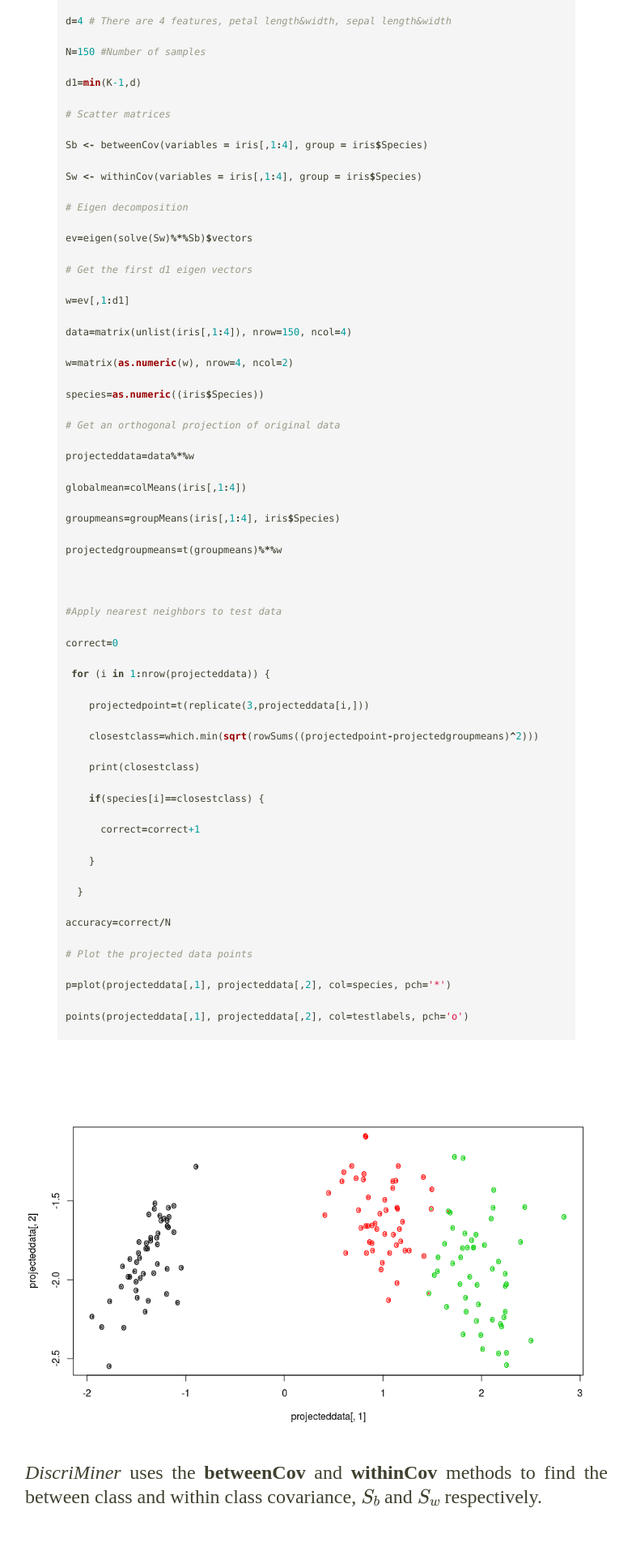
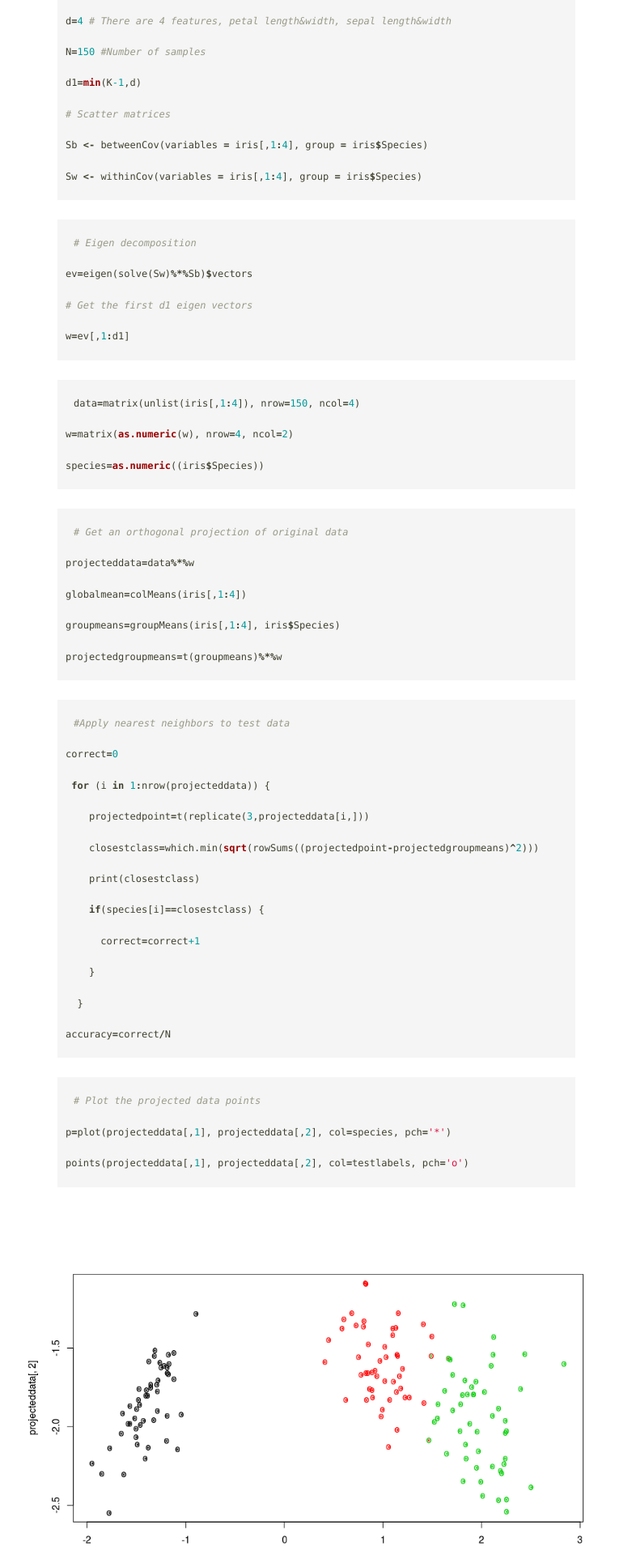
Before and after one commit to akatav/akatav.github.io, a Jekyll site: the page built from chapter5.md, in a window 1280 px wide. Shown: the part 744-2664 px from the top of the page at 81% size, without its empty margins (249-1030 px from the left). Built offline with Jekyll 4.4.1, drawn with Linux system fonts in a browser that asks for light colours; formulas are drawn with MathJax 3.

Commit message:
Edits to chapter5

```diff
--- a/chapter5.md
+++ b/chapter5.md
@@ -21,19 +21,30 @@ d1=min(K-1,d)
 # Scatter matrices
 Sb <- betweenCov(variables = iris[,1:4], group = iris$Species)
 Sw <- withinCov(variables = iris[,1:4], group = iris$Species)
+{% endhighlight %}
+
+{% highlight r %}
 # Eigen decomposition
 ev=eigen(solve(Sw)%*%Sb)$vectors
 # Get the first d1 eigen vectors
 w=ev[,1:d1]
+{% endhighlight %}
+
+{% highlight r %}
 data=matrix(unlist(iris[,1:4]), nrow=150, ncol=4)
 w=matrix(as.numeric(w), nrow=4, ncol=2)
 species=as.numeric((iris$Species))
+{% endhighlight %}
+
+{% highlight r %}
 # Get an orthogonal projection of original data
 projecteddata=data%*%w
 globalmean=colMeans(iris[,1:4])
 groupmeans=groupMeans(iris[,1:4], iris$Species)
 projectedgroupmeans=t(groupmeans)%*%w
+{% endhighlight %}
 
+{% highlight r %}
 #Apply nearest neighbors to test data
 correct=0
  for (i in 1:nrow(projecteddata)) {
@@ -45,6 +56,9 @@ correct=0
     }
   }
 accuracy=correct/N
+{% endhighlight %}
+
+{% highlight r %}
 # Plot the projected data points
 p=plot(projecteddata[,1], projecteddata[,2], col=species, pch='*')
 points(projecteddata[,1], projecteddata[,2], col=testlabels, pch='o')
```
Also changed, not shown: 5 other files.
